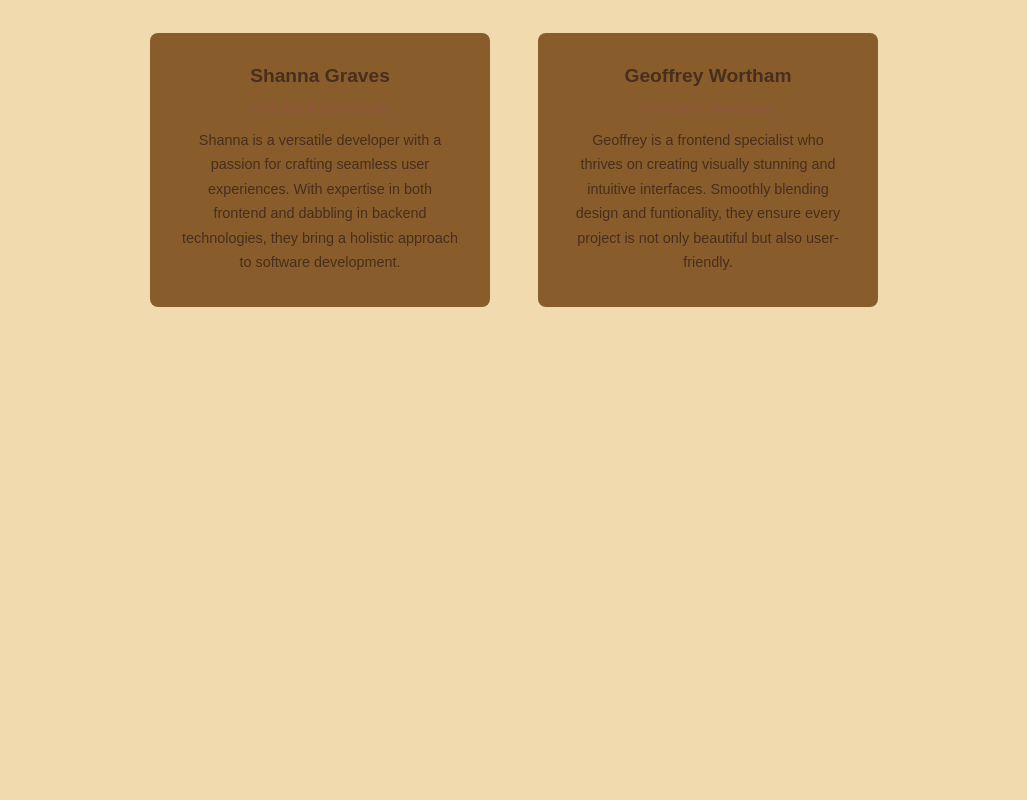
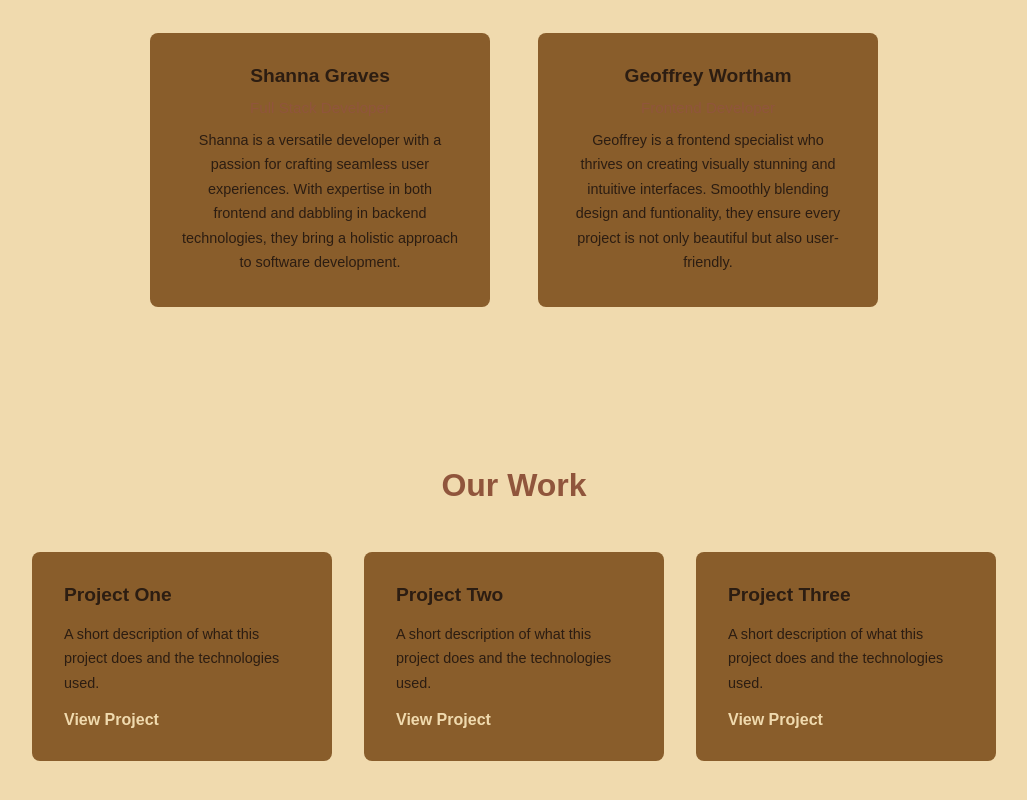
Before and after one commit to ColdBrew-Code/ColdBrewCode, a React (Vite) app: page / in a window 1280 px wide. Shown: the part 918-1718 px from the top of the page, without its empty margins (126-1153 px from the left). Before the commit the page ends 1337 px from the top, so only its background shows below. Built offline with nearby package versions, Linux system fonts and the light colour scheme.

Commit message:
Added Projects Section

```diff
--- a/src/App.jsx
+++ b/src/App.jsx
@@ -2,6 +2,7 @@ import Navbar from "./components/Navbar";
 import Hero from "./components/Hero";
 import About from "./components/About";
 import Team from "./components/Team";
+import Projects from "./components/Projects";
 
 function App() {
   return (
@@ -11,6 +12,7 @@ function App() {
         <Hero />
         <About />
         <Team />
+        <Projects />
       </main>
     </div>
   );
--- /dev/null
+++ b/src/components/Projects.css
@@ -0,0 +1,50 @@
+.projects {
+  padding: 5rem 2rem;
+  text-align: center;
+}
+
+.projects-title {
+  font-size: 2rem;
+  margin-bottom: 3rem;
+  color: var(--color-accent);
+}
+
+.projects-grid {
+  display: flex;
+  justify-content: center;
+  gap: 2rem;
+  flex-wrap: wrap;
+}
+
+.project-card {
+  max-width: 300px;
+  background-color: var(--color-surface);
+  padding: 2rem;
+  border-radius: 8px;
+  display: flex;
+  flex-direction: column;
+  gap: 1rem;
+  text-align: left;
+}
+
+.project-title {
+  font-size: 1.2rem;
+  color: var(--color-text);
+}
+
+.project-description {
+  font-size: 0.9rem;
+  line-height: 1.7;
+  color: var(--color-text);
+}
+
+.project-link {
+  align-self: flex-start; /* keeps the link from stretching full width */
+  color: var(--color-bg);
+  font-weight: bold;
+  text-decoration: none;
+}
+
+.project-link:hover {
+  text-decoration: underline;
+}
--- /dev/null
+++ b/src/components/Projects.jsx
@@ -0,0 +1,39 @@
+import "./Projects.css";
+
+// replace these with your real projects when ready
+const projects = [
+  {
+    title: "Project One",
+    description: "A short description of what this project does and the technologies used.",
+    link: "#",
+  },
+  {
+    title: "Project Two",
+    description: "A short description of what this project does and the technologies used.",
+    link: "#",
+  },
+  {
+    title: "Project Three",
+    description: "A short description of what this project does and the technologies used.",
+    link: "#",
+  },
+];
+
+function Projects() {
+  return (
+    <section id="projects" className="projects">
+      <h2 className="projects-title">Our Work</h2>
+      <div className="projects-grid">
+        {projects.map((project) => (
+          <div key={project.title} className="project-card">
+            <h3 className="project-title">{project.title}</h3>
+            <p className="project-description">{project.description}</p>
+            <a href={project.link} className="project-link">View Project</a>
+          </div>
+        ))}
+      </div>
+    </section>
+  );
+}
+
+export default Projects;
--- a/src/index.css
+++ b/src/index.css
@@ -5,7 +5,7 @@
   --color-bg: #f0daae;
   --color-surface: #895d2b;
   --color-accent: #90553c;
-  --color-text: #482e1d;
+  --color-text: #2c1d12;
   --color-text-dark: #25180f;
 
   /* Fonts */
```
